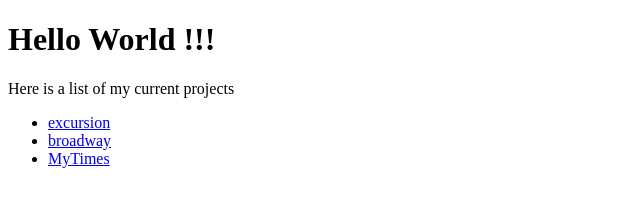
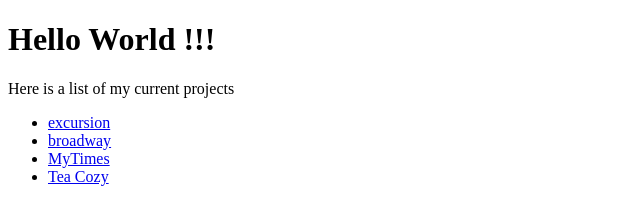
Before and after one commit to ccml/ccml.github.io, a plain HTML site: page index.html in a window 1280 px wide. Shown: the full height of the page, 0-640 px from the left. Drawn offline with Linux system fonts and the light colour scheme.

Commit message:
Add Tea Cozy project

```diff
--- a/index.html
+++ b/index.html
@@ -10,6 +10,7 @@
       <li><a href="./excursion">excursion</a></li>
       <li><a href="./broadway">broadway</a></li>
       <li><a href="./MyTimes">MyTimes</a></li>
+      <li><a href="./TeaCozy">Tea Cozy</a></li>
     </ul>
   </body>
 </html>
```
